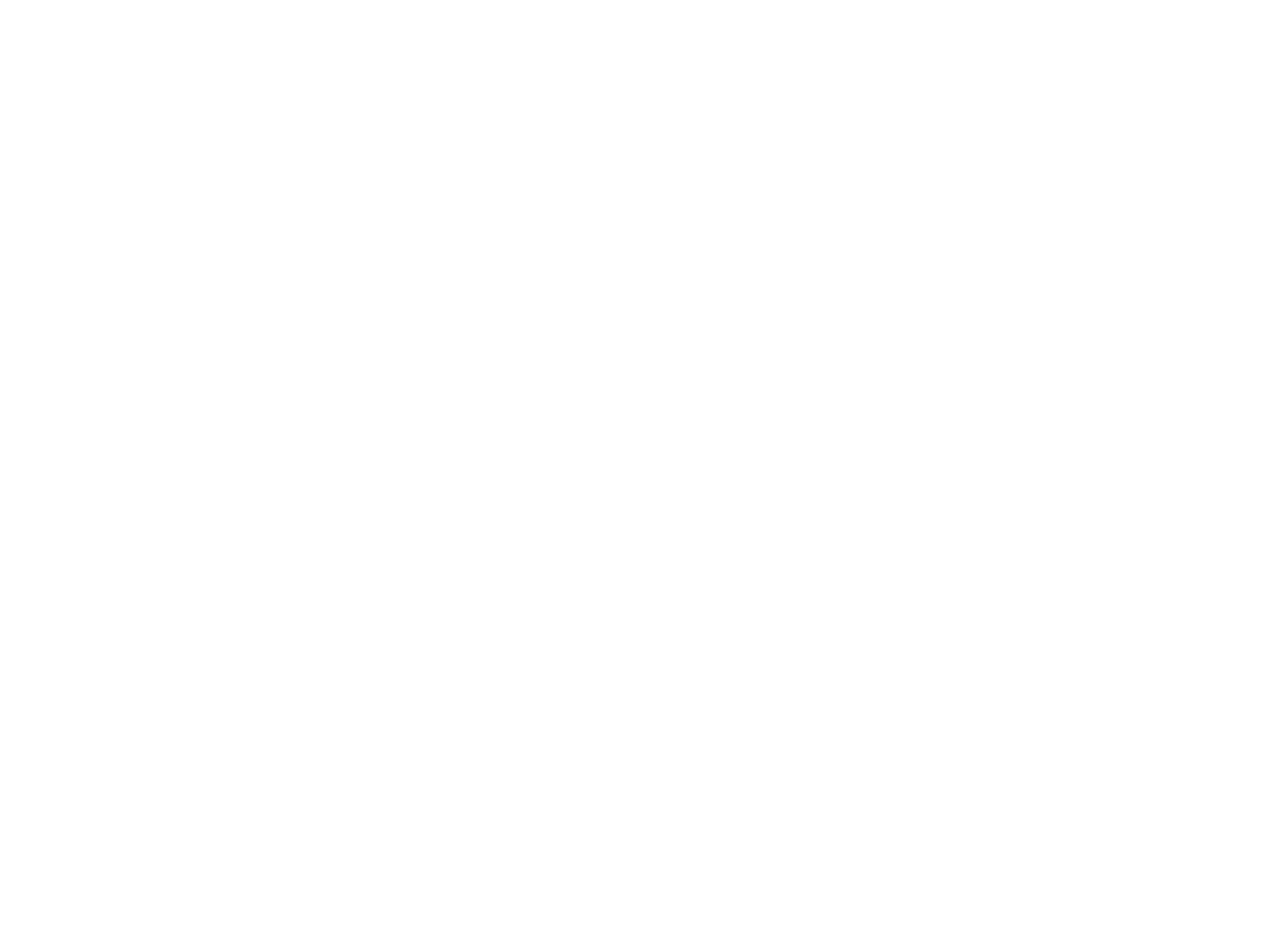
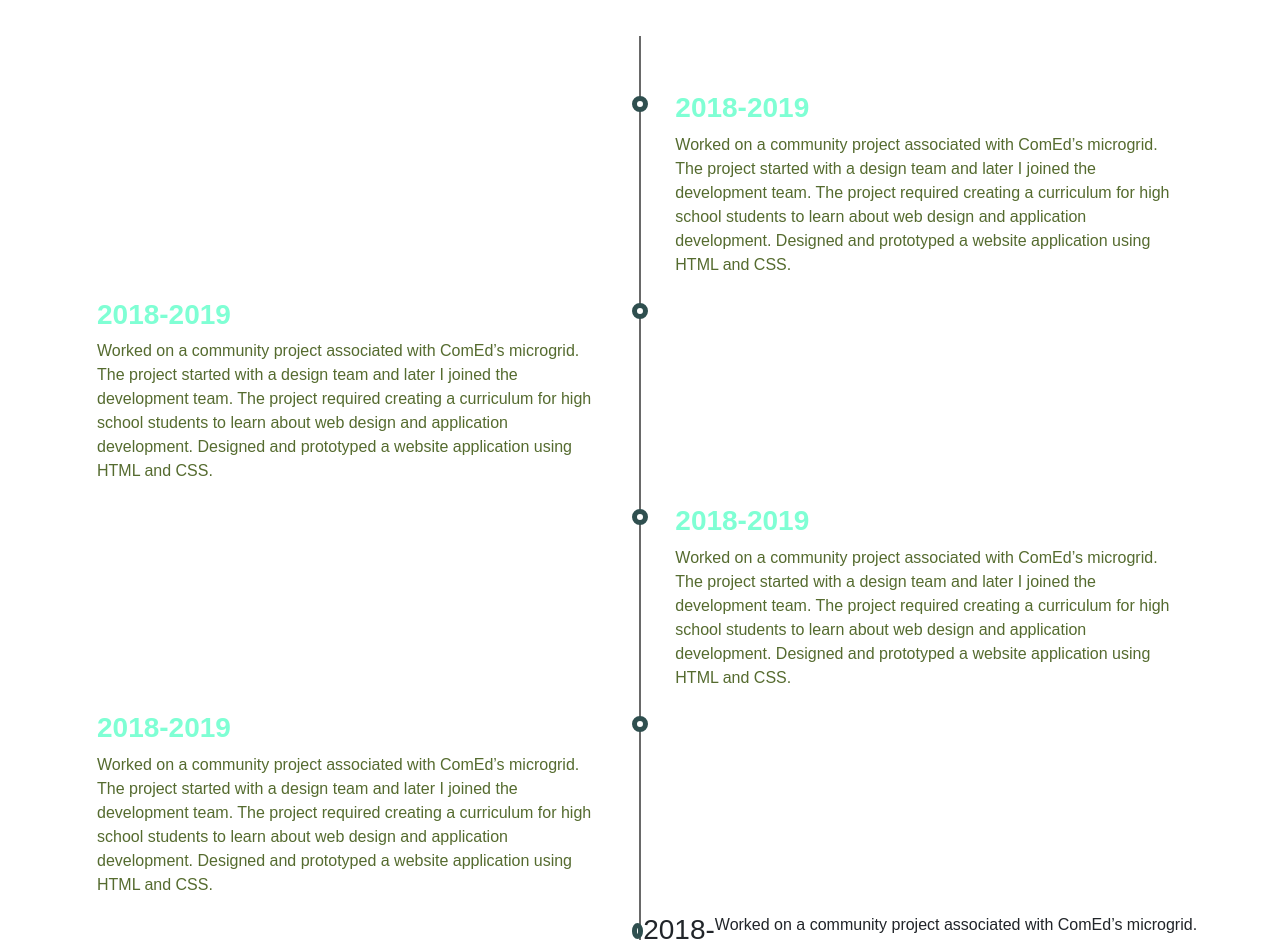
Before and after one commit to dsilvas3/portfolio-project, a React (Create React App) app: page / in a window 1280 px wide. Shown: the part 1860-2800 px from the top of the page. Before the commit the page ends 1744 px from the top, so only its background shows below. Built offline with nearby package versions, Linux system fonts and the light colour scheme.

Commit message:
added css to experience.js

```diff
--- a/src/App.css
+++ b/src/App.css
@@ -235,3 +235,92 @@
 .services .box:hover h3 {
   color: white;
 }
+/*********************** experience css**************************/
+
+.experience-wrapper {
+  position: relative;
+  padding: 3.125rem 0;
+  overflow: hidden;
+}
+.experience h1 {
+  text-transform: uppercase;
+  color: darkslategray;
+}
+
+.experience-wrapper::before{
+  position: absolute;
+  content: "";
+  top: 0%;
+  left: 50%;
+  margin-left: -0.0625rem;
+  width: 0.125rem;
+  height: 100%;
+  background: dimgrey;
+  z-index: 1;
+}
+
+.timeline-block{
+  width: calc(50% + 0.5rem);
+  display: flex;
+  justify-content: space-between;
+  clear: both;
+}
+
+.timeline-block-right{
+  float:right;
+}
+
+.timeline-block-left{
+  float:left;
+  direction: rtl;
+}
+
+
+.marker {
+  width: 1rem;
+  height: 1rem;
+  border-radius: 50%;
+  border: 0.3125rem solid darkslategray;
+  background: white;
+  margin-top: 00.625rem;
+  z-index: 3;
+}
+
+
+.timeline-content {
+  width: 95%;
+  padding: 0 0.9375rem;
+  color: darkolivegreen;
+  direction: ltr;
+}
+
+.timeline-content h3 {
+  margin-top: 0.3123rem;
+  color: aquamarine !important;
+  font-weight: 900;
+}
+
+
+
+/***MEDIA**/
+
+@media(max-width: 768px) {
+.experience .container {
+  padding-left: 0;
+}
+  .experience-wrapper::before {
+    left:0.5rem;
+    margin-bottom: 1.875rem;
+  }
+
+  .timeline-block-right {
+    float: none;
+    width: 100%;
+  }
+
+  .timeline-block-left {
+    float: none;
+    direction: ltr;
+    width: 100%;
+  }
+}
--- a/src/App.js
+++ b/src/App.js
@@ -4,7 +4,7 @@
 import Header from './components/Header';
 import AboutMe from './components/AboutMe';
 import Services from './components/Services';
-
+import Experience from './components/Experience';
 
 function App() {
 
@@ -15,6 +15,7 @@
       <Header/>
       <AboutMe/>
       <Services/>
+      <Experience/>
     </>
   );
 }
--- /dev/null
+++ b/src/components/Experience.js
@@ -0,0 +1,65 @@
+import React from "react";
+
+const Experience = () => {
+    return (
+        <div className="experience">
+            <div className="d-flex justify-content-center my-5">
+                <h1>Experience</h1>
+            </div>
+            <div className="container experience-wrapper">
+                <div className="timeline-block timeline-block-right">
+                    <div className="marker"></div>
+                    <div className="timeline-content">
+                        <h3>2018-2019</h3>
+                        <p> Worked on a community project associated with ComEd’s microgrid. The project started with a design team and later I
+                            joined the development team. The project required creating a curriculum for high school students to learn about web
+                            design and application development. Designed and prototyped a website application using HTML and CSS.
+                        </p>
+                    </div>
+
+                </div>
+                <div className="timeline-block timeline-block-left">
+                    <div className="marker"></div>
+                    <div className="timeline-content">
+                        <h3>2018-2019</h3>
+                        <p> Worked on a community project associated with ComEd’s microgrid. The project started with a design team and later I
+                            joined the development team. The project required creating a curriculum for high school students to learn about web
+                            design and application development. Designed and prototyped a website application using HTML and CSS.
+                        </p>
+                    </div>
+                </div>
+                <div className="timeline-block timeline-block-right">
+                    <div className="marker"></div>
+                    <div className="timeline-content">
+                        <h3>2018-2019</h3>
+                        <p> Worked on a community project associated with ComEd’s microgrid. The project started with a design team and later I
+                            joined the development team. The project required creating a curriculum for high school students to learn about web
+                            design and application development. Designed and prototyped a website application using HTML and CSS.
+                        </p>
+                    </div>
+                </div>
+                <div className="timeline-block timeline-block-left">
+                    <div className="marker"></div>
+                    <div className="timeline-content">
+                        <h3>2018-2019</h3>
+                        <p> Worked on a community project associated with ComEd’s microgrid. The project started with a design team and later I
+                            joined the development team. The project required creating a curriculum for high school students to learn about web
+                            design and application development. Designed and prototyped a website application using HTML and CSS.
+                        </p>
+                    </div>
+                </div>
+                <div className="timeline-block timeline-block-right">
+                    <div className="marker"></div>
+                    <h3>2018-2019</h3>
+                    <p> Worked on a community project associated with ComEd’s microgrid. The project started with a design team and later I
+                        joined the development team. The project required creating a curriculum for high school students to learn about web
+                        design and application development. Designed and prototyped a website application using HTML and CSS.
+                     </p>
+                </div>
+
+            </div>
+        </div>
+    )
+}
+
+export default Experience;
```
